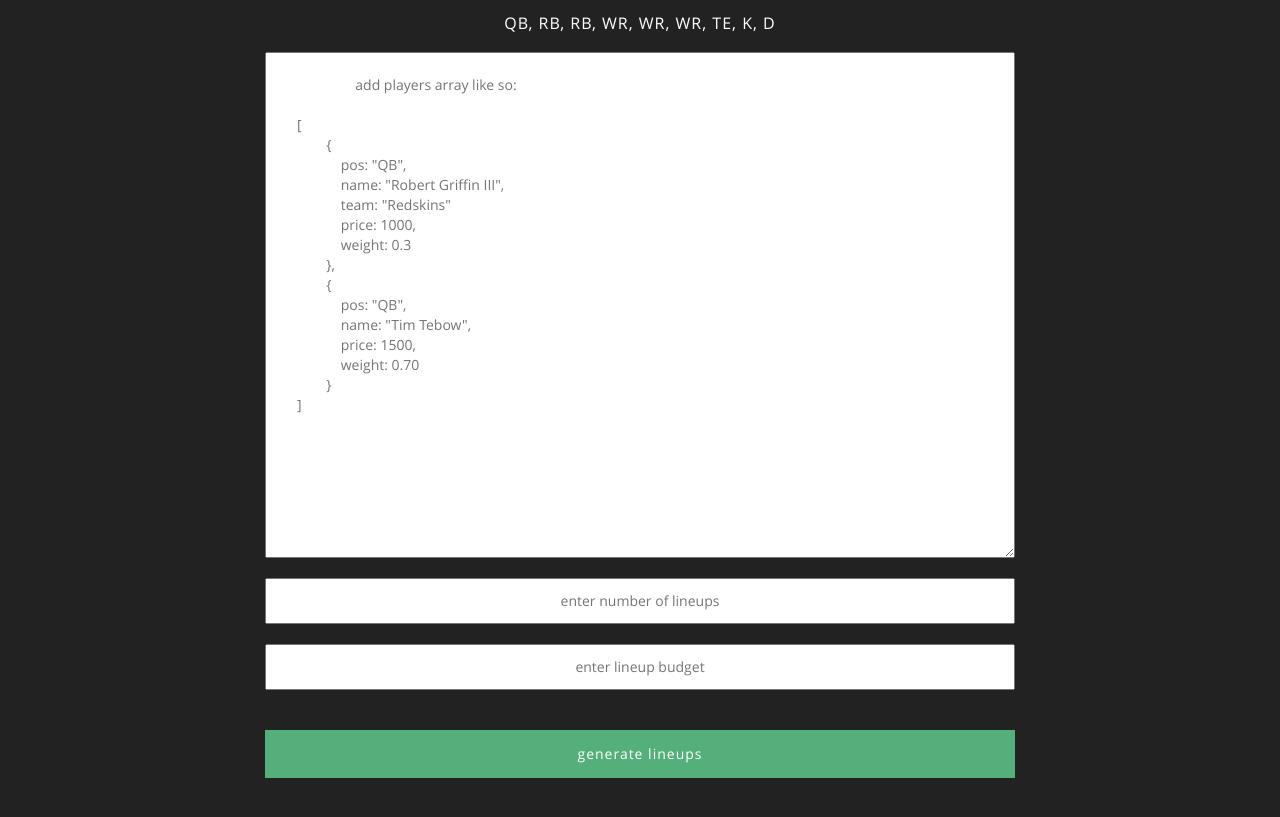
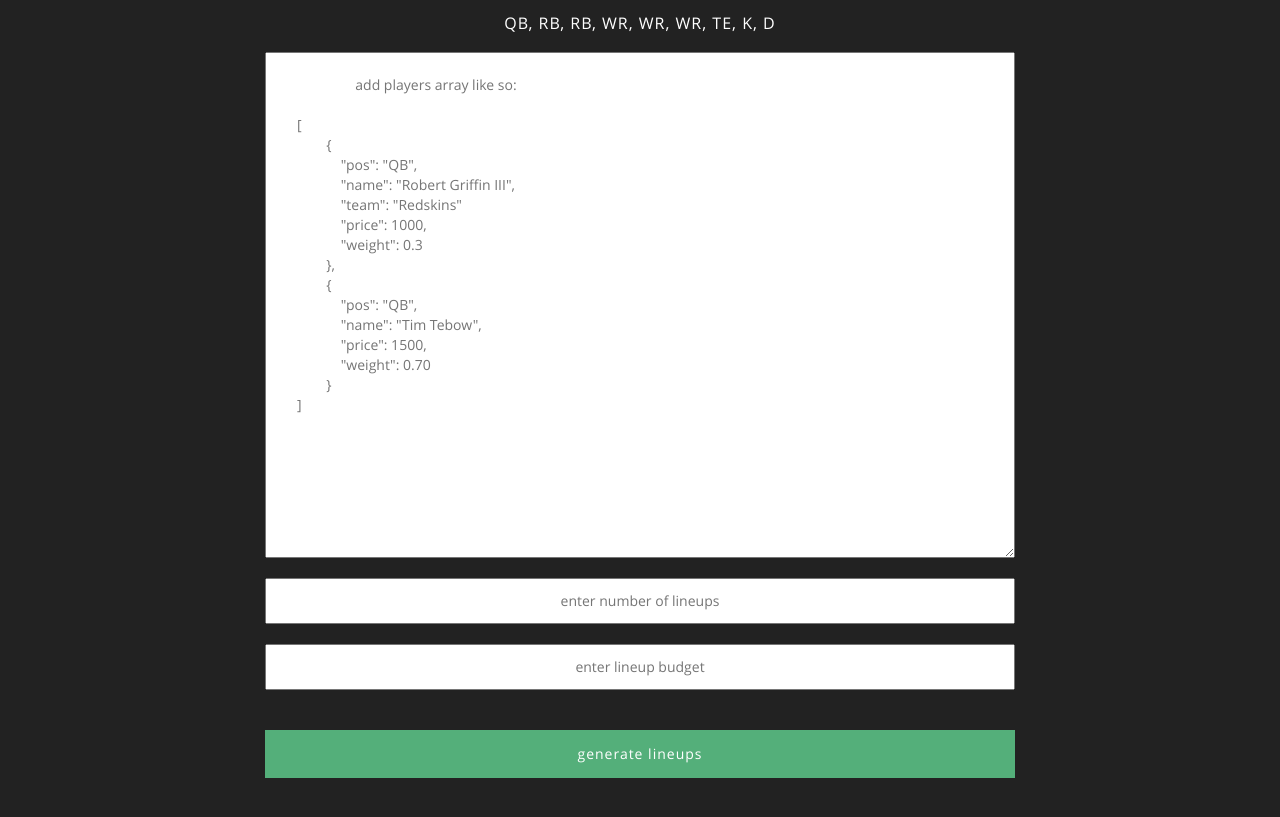
Before and after one commit to amoradi/lineup-generator, a plain HTML site: page index.html in a window 1280 px wide. Shown: the part 125-942 px from the top of the page. Drawn offline with Linux system fonts and the light colour scheme.

Commit message:
"" for JSON.parse

```diff
--- a/index.html
+++ b/index.html
@@ -39,17 +39,17 @@
 
 	[
 		{
-		    pos: "QB",
-		    name: "Robert Griffin III",
-		    team: "Redskins"
-		    price: 1000,
-		    weight: 0.3
+		    "pos": "QB",
+		    "name": "Robert Griffin III",
+		    "team": "Redskins"
+		    "price": 1000,
+		    "weight": 0.3
 		},
 		{
-		    pos: "QB",
-		    name: "Tim Tebow",
-		    price: 1500,
-		    weight: 0.70
+		    "pos": "QB",
+		    "name": "Tim Tebow",
+		    "price": 1500,
+		    "weight": 0.70
 		}
 	]' rows="25"></textarea>
 			<input class="input-lineup lineupNum" type="text" placeholder="enter number of lineups" />
```
